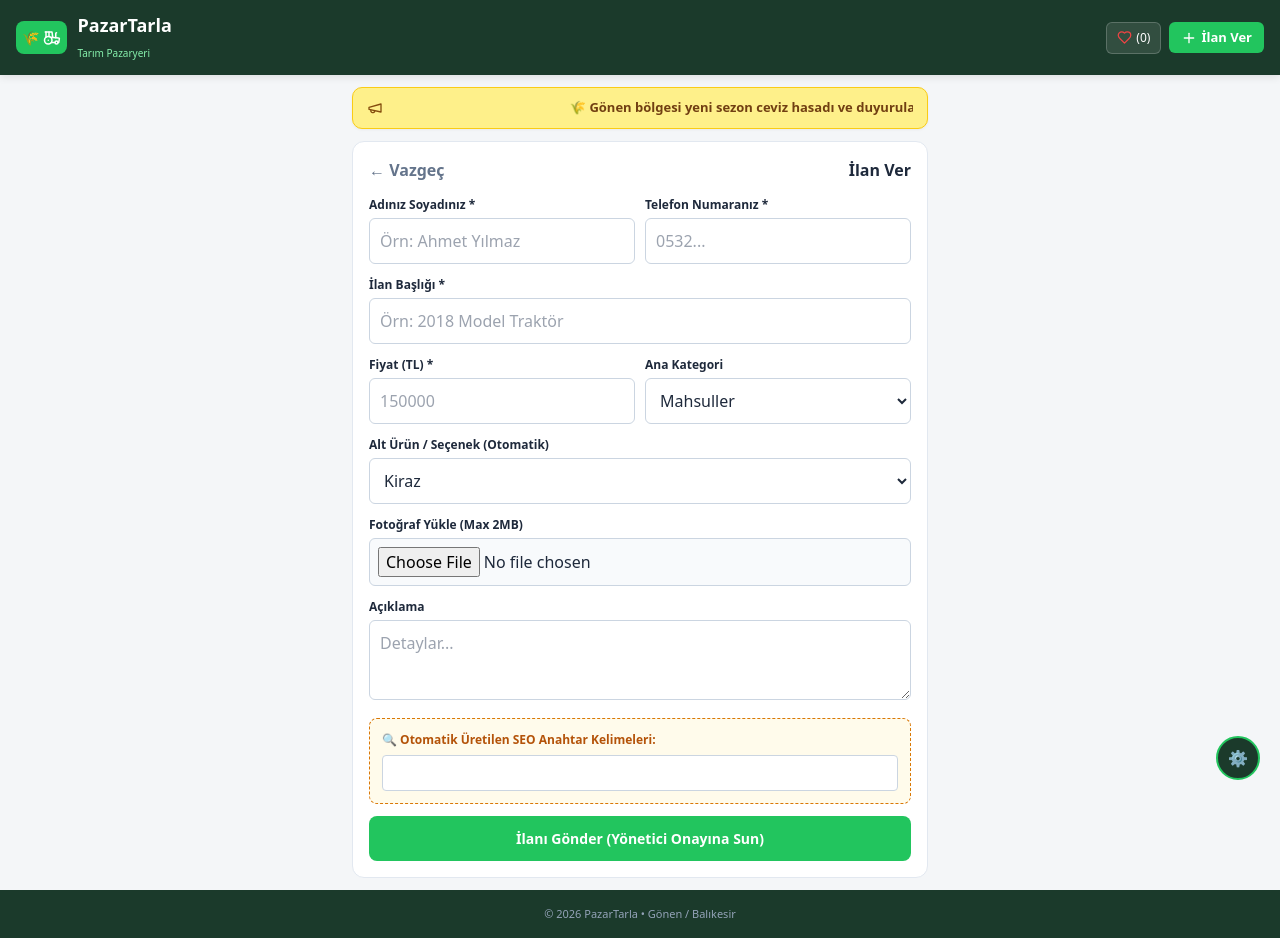
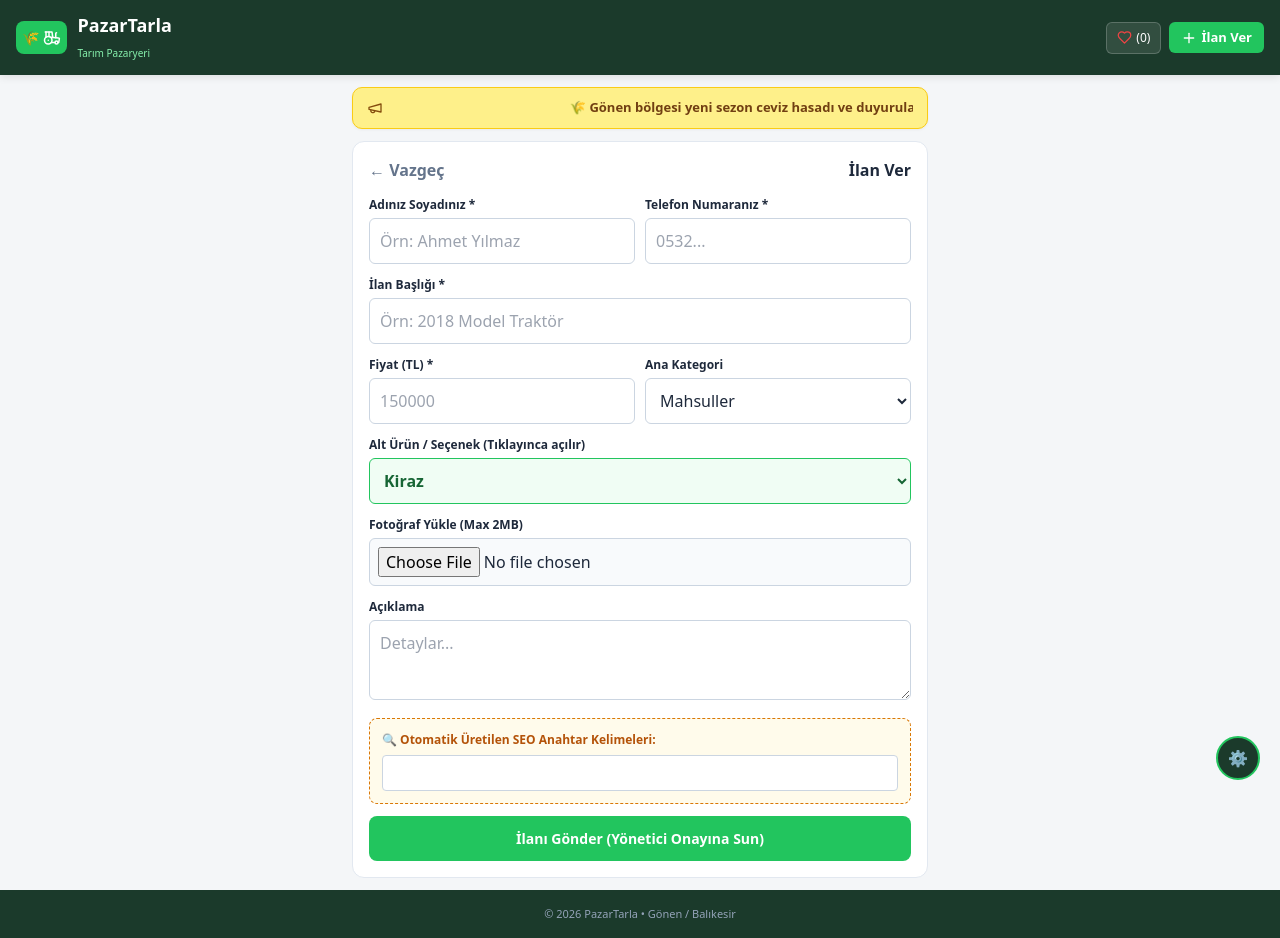
Before and after one commit to gezgiinci-beep/Pazartarla, a React (Vite) app: page / in a window 1280 px wide. Both pictures are taken after a click on the button "İlan Ver". Built offline with nearby package versions, Linux system fonts and the light colour scheme.

Commit message:
Update App.tsx

```diff
--- a/src/App.tsx
+++ b/src/App.tsx
@@ -745,7 +745,7 @@ export default function App() {
           </div>
         )}
 
-        {/* İLAN VER EKRANI */}
+        {/* İLAN VER EKRANI (ALT KATEGORİ TIKLANINCA AÇILAN SEÇENEK İLE) */}
         {activeTab === 'add' && (
           <div style={{ backgroundColor: '#fff', borderRadius: '12px', padding: '16px', border: '1px solid #e2e8f0' }}>
             <div style={{ display: 'flex', justifyContent: 'space-between', alignItems: 'center', marginBottom: '14px' }}>
@@ -785,9 +785,16 @@ export default function App() {
                 </div>
               </div>
 
+              {/* İLAN VERİRKEN TIKLANINCA ALT SEÇENEKLERİN AÇILDIĞI LİSTE */}
               <div>
-                <label style={{ display: 'block', fontWeight: '600', marginBottom: '4px', fontSize: '12px' }}>Alt Ürün / Seçenek (Otomatik)</label>
-                <select name="subCategory" value={form.subCategory} onChange={handleFormChange} style={{ width: '100%', padding: '10px', borderRadius: '6px', border: '1px solid #cbd5e1', backgroundColor: '#fff' }}>
+                <label style={{ display: 'block', fontWeight: '600', marginBottom: '4px', fontSize: '12px' }}>Alt Ürün / Seçenek (Tıklayınca açılır)</label>
+                <select
+                  name="subCategory"
+                  value={form.subCategory}
+                  onChange={handleFormChange}
+                  style={{ width: '100%', padding: '10px', borderRadius: '6px', border: '1px solid #22c55e', backgroundColor: '#f0fdf4', fontWeight: '600', color: '#166534' }}
+                >
+                  <option value="">📌 Seçenekleri görmek için tıklayın...</option>
                   {(categoriesWithSubs[form.category] || ['Genel']).map(sub => (
                     <option key={sub} value={sub}>{sub}</option>
                   ))}
@@ -902,7 +909,7 @@ export default function App() {
                   </div>
                 )}
 
-                {/* KATEGORİ SEÇİMİ VE MEVCUT ALT SEÇENEKLERİ GÖSTEREN AÇILIR KUTU (DROPDOWN) */}
+                {/* YÖNETİM PANELİNDE KATEGORİYE YENİ SEÇENEK EKLEME VE TIKLANINCA AÇILAN LİSTE */}
                 <div style={{ backgroundColor: '#f8fafc', padding: '12px', borderRadius: '8px', border: '1px solid #e2e8f0', marginBottom: '20px' }}>
                   <h3 style={{ fontSize: '14px', fontWeight: '700', color: '#1b3a2b', margin: '0 0 10px 0', display: 'flex', alignItems: 'center', gap: '6px' }}>
                     <FolderPlus size={16} color="#22c55e" /> Kategoriye Yeni Alt Seçenek Ekle
@@ -919,7 +926,7 @@ export default function App() {
                       ))}
                     </select>
 
-                    <label style={{ fontSize: '12px', fontWeight: '600', color: '#475569', marginTop: '4px' }}>Mevcut Alt Seçenekler (Tıklayınca listelenir):</label>
+                    <label style={{ fontSize: '12px', fontWeight: '600', color: '#475569', marginTop: '4px' }}>Mevcut Alt Seçenekler (Tıklayınca açılır):</label>
                     <select
                       style={{ width: '100%', padding: '10px', borderRadius: '6px', border: '1px solid #22c55e', fontSize: '13px', backgroundColor: '#f0fdf4', color: '#166534', fontWeight: '600', boxSizing: 'border-box' }}
                       onChange={(e) => {
```
